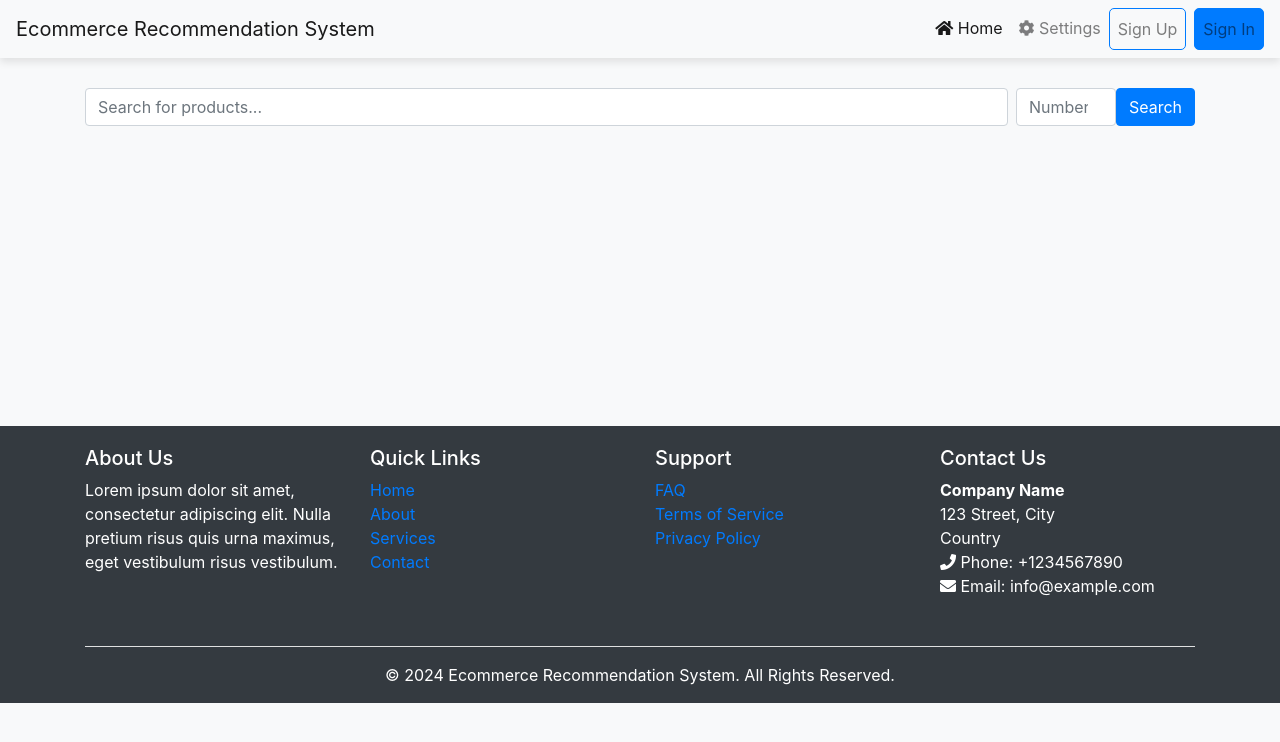
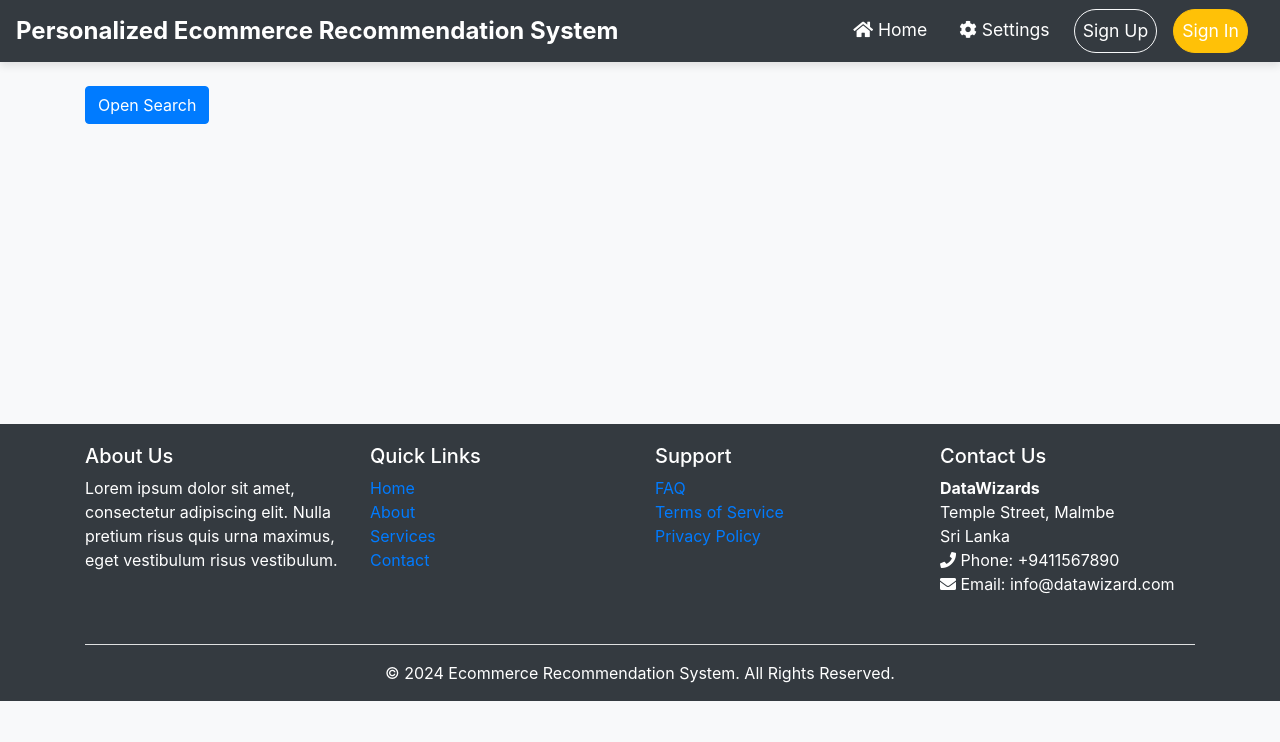
Before and after one commit to Duvini/E-Commerce-Reccomendation-System, a Flask app: page /main in a window 1280 px wide. Shown: the top 742 px of the page. Run offline with Flask 3, Linux system fonts and the light colour scheme; parts of the project's set-up code (start-up, migrations or seed data) failed here and were passed over; some libraries are stand-ins or nearby versions.

Commit message:
css added

```diff
--- a/templates/main.html
+++ b/templates/main.html
@@ -7,23 +7,41 @@
     <link rel="stylesheet" href="https://stackpath.bootstrapcdn.com/bootstrap/4.5.2/css/bootstrap.min.css">
     <link rel="stylesheet" href="https://cdnjs.cloudflare.com/ajax/libs/font-awesome/5.15.4/css/all.min.css">
     <style>
+         .container {
+            margin-top: 50px;
+        }
+        .video-background {
+            width: 100%;
+            height: 500px; /* Set the height of the video here */
+            object-fit: cover; /* Ensure the video covers the entire container */
+        }
         body {
             background-color: #f8f9fa;
         }
         .navbar {
+            background-color: #343a40;
             box-shadow: 0px 4px 8px rgba(0, 0, 0, 0.1);
         }
+        .navbar-brand {
+            color: #fff !important;
+            font-size: 1.5rem;
+            font-weight: bold;
+        }
+        .navbar-nav .nav-link {
+            color: #fff !important;
+            font-size: 1.1rem;
+            margin-right: 1rem;
+        }
+        .navbar-nav .nav-link:hover {
+            color: #f39c12 !important;
+        }
+        .navbar-toggler {
+            border-color: #fff;
+        }
+        .btn-custom {
+            border-radius: 30px;
+        }
 
-        .nav-link:hover {
-            color: orange !important; /* Change text color on hover */
-        }
-        .nav-link.btn {
-            border-radius: 5px; /* Add rounded corners to buttons */
-        }
-        /* Additional styles for modal */
-        .modal-body {
-            text-align: center;
-        }
         .modal-content {
             background-color: #fff; /* Set modal content background color */
             color: #000; /* Set modal content text color */
@@ -37,9 +55,10 @@
 <body>
 
 
-<!-- Navbar -->
-<nav class="navbar navbar-expand-lg navbar-light bg-light">
-  <a class="navbar-brand mx-auto" href="#">Ecommerce Recommendation System</a>
+
+<!-- Modern Navbar -->
+<nav class="navbar navbar-expand-lg navbar-dark">
+  <a class="navbar-brand" href="#">Personalized Ecommerce Recommendation System</a>
   <button class="navbar-toggler" type="button" data-toggle="collapse" data-target="#navbarNav" aria-controls="navbarNav" aria-expanded="false" aria-label="Toggle navigation">
     <span class="navbar-toggler-icon"></span>
   </button>
@@ -52,28 +71,52 @@
         <a class="nav-link" href="#" id="settingsLink"><i class="fas fa-cog"></i> Settings</a>
       </li>
       <li class="nav-item">
-        <a class="nav-link btn btn-outline-primary mr-2" href="#" data-toggle="modal" data-target="#signupModal">Sign Up</a>
+        <a class="nav-link btn btn-outline-light btn-custom" href="#" data-toggle="modal" data-target="#signupModal">Sign Up</a>
       </li>
       <li class="nav-item">
-        <a class="nav-link btn btn-primary" href="#" data-toggle="modal" data-target="#signinModal">Sign In</a>
+        <a class="nav-link btn btn-warning btn-custom" href="#" data-toggle="modal" data-target="#signinModal">Sign In</a>
       </li>
     </ul>
   </div>
 </nav>
 
 
-<!-- Search Bar -->
-<div class="container" style="margin-top:30px;">
-    <form action="/recommendations" method="post" style="display:flex;">
-            <input type="text" class="form-control mr-2" name="prod" placeholder="Search for products...">
-            <input type="number" class="form-control" name="nbr" placeholder="Number of products..." style="width:100px;">
-            <button class="btn btn-primary">Search</button>
-    </form>
+<!-- Button to Open the Search Modal -->
+<div class="container mt-4">
+  <button type="button" class="btn btn-primary" data-toggle="modal" data-target="#searchModal">
+      Open Search
+  </button>
+</div>
+
+<!-- Search Modal -->
+<div class="modal fade" id="searchModal" tabindex="-1" role="dialog" aria-labelledby="searchModalLabel" aria-hidden="true">
+  <div class="modal-dialog" role="document">
+      <div class="modal-content">
+          <div class="modal-header">
+              <h5 class="modal-title" id="searchModalLabel">Search for Products</h5>
+              <button type="button" class="close" data-dismiss="modal" aria-label="Close">
+                  <span aria-hidden="true">&times;</span>
+              </button>
+          </div>
+          <div class="modal-body">
+              <form action="/recommendations" method="post" style="display: flex; flex-direction: column;">
+                  <input type="text" class="form-control mb-2" name="prod" placeholder="Search for products..." required>
+                  <input type="number" class="form-control mb-2" name="nbr" placeholder="Number of products..." style="width: 100px;" >
+                  <button type="submit" class="btn btn-primary">Search</button>
+              </form>
+          </div>
+      </div>
+  </div>
 </div>
 
 {% if message %}
 <h5 style="margin-left:42%;margin-top:10px;">{{message}}</h5>
 {% endif %}
+
+<!-- jQuery and Bootstrap JS -->
+<script src="https://code.jquery.com/jquery-3.6.0.min.js"></script>
+<script src="https://stackpath.bootstrapcdn.com/bootstrap/4.5.2/js/bootstrap.bundle.min.js"></script>
+
 
 <!--trending recommendations-->
 <!--'Name', 'ReviewCount', 'Brand', 'ImageURL', 'Rating'-->
@@ -85,12 +128,14 @@
     {% for index, product in content_based_rec.iterrows() %}
     <div class="col-lg-3 col-md-4 col-sm-6 mb-4">
       <div class="card">
-          <img src="{{ product['ImageURL'] }}" class="card-img-top" alt="{{ product['Name'] }}" style="height: 200px;">
-        <div class="card-body">
-          <h5 class="card-title">{{ truncate(product['Name'],12) }}</h5>
-          <p class="card-text">Brand: {{ product['Brand'] }}</p>
-          <button type="button" class="btn btn-primary" data-toggle="modal" data-target="#productModal{{ index }}">Buy Now</button>
+          <img src="{{ product['ImageURL'] }}" class="card-img-top" alt="{{ product['Name'] }}" style="height: 150px; object-fit: contain;">
+        <div class="card-body" >
+          <h5 class="card-title">{{ truncate(product['Name'], 12) }}</h5>
+          <p class="card-text text-muted">Brand: {{ product['Brand'] }}</p>
+          <p class="card-text">Rating: <strong>{{ product['Rating'] | round(2) }}</strong></p>
+          <button type="button" class="btn btn-primary btn-block" data-toggle="modal" data-target="#productModal{{ index }}">Buy Now</button>
         </div>
+
       </div>
     </div>
     <!-- Modal -->
@@ -303,11 +348,11 @@
             <div class="col-md-3 col-sm-6">
                 <h5>Contact Us</h5>
                 <address>
-                    <strong>Company Name</strong><br>
-                    123 Street, City<br>
-                    Country<br>
-                    <i class="fas fa-phone"></i> Phone: +1234567890<br>
-                    <i class="fas fa-envelope"></i> Email: info@example.com
+                    <strong>DataWizards</strong><br>
+                    Temple Street, Malmbe<br>
+                    Sri Lanka<br>
+                    <i class="fas fa-phone"></i> Phone: +9411567890<br>
+                    <i class="fas fa-envelope"></i> Email: info@datawizard.com
                 </address>
             </div>
         </div>
```
Also changed, not shown: templates/index.html (+120 -34 lines), 2 other files.
